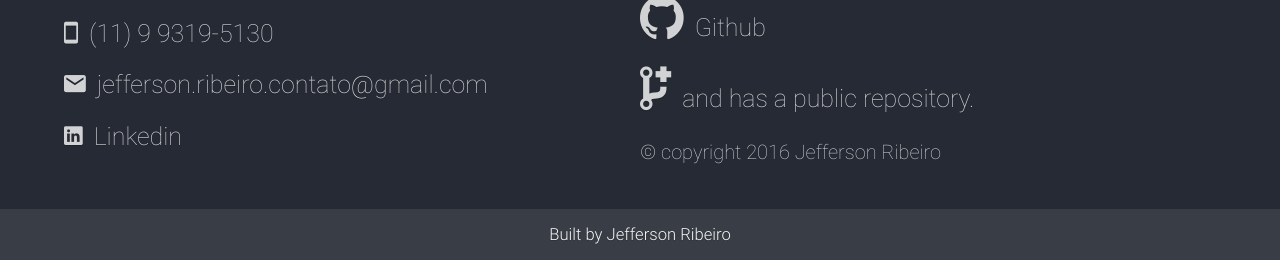
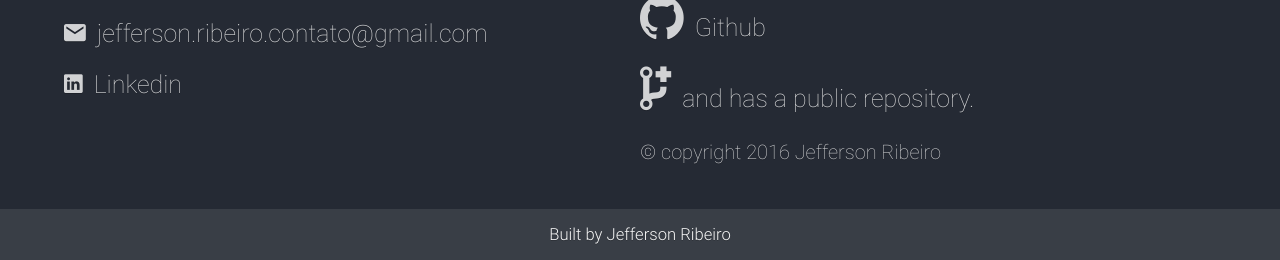
Before and after one commit to jeffersonRibeiro/website, a website: page index.html in a window 1280 px wide. Shown: the part 3535-3795 px from the top of the page. Drawn offline with nearby package versions, Linux system fonts and the light colour scheme; files whose address does not match are found by name; a web font is replaced by a local one.

Commit message:
Update index.html

```diff
--- a/index.html
+++ b/index.html
@@ -383,12 +383,6 @@
             <small>São Paulo, SP</small>
           </h2>
           <h2 class="thin font-gray">
-            <i class="icon ion-android-phone-portrait"></i>
-            <a title="Telefone Claro" href="tel:11993195130">
-              (11) 9 9319-5130</a
-            >
-          </h2>
-          <h2 class="thin font-gray">
             <i class="icon ion-android-mail"></i>
             <a title="Email" href="mailto:jefferson.ribeiro.contato@gmail.com"
               >jefferson.ribeiro.contato@gmail.com</a
```
